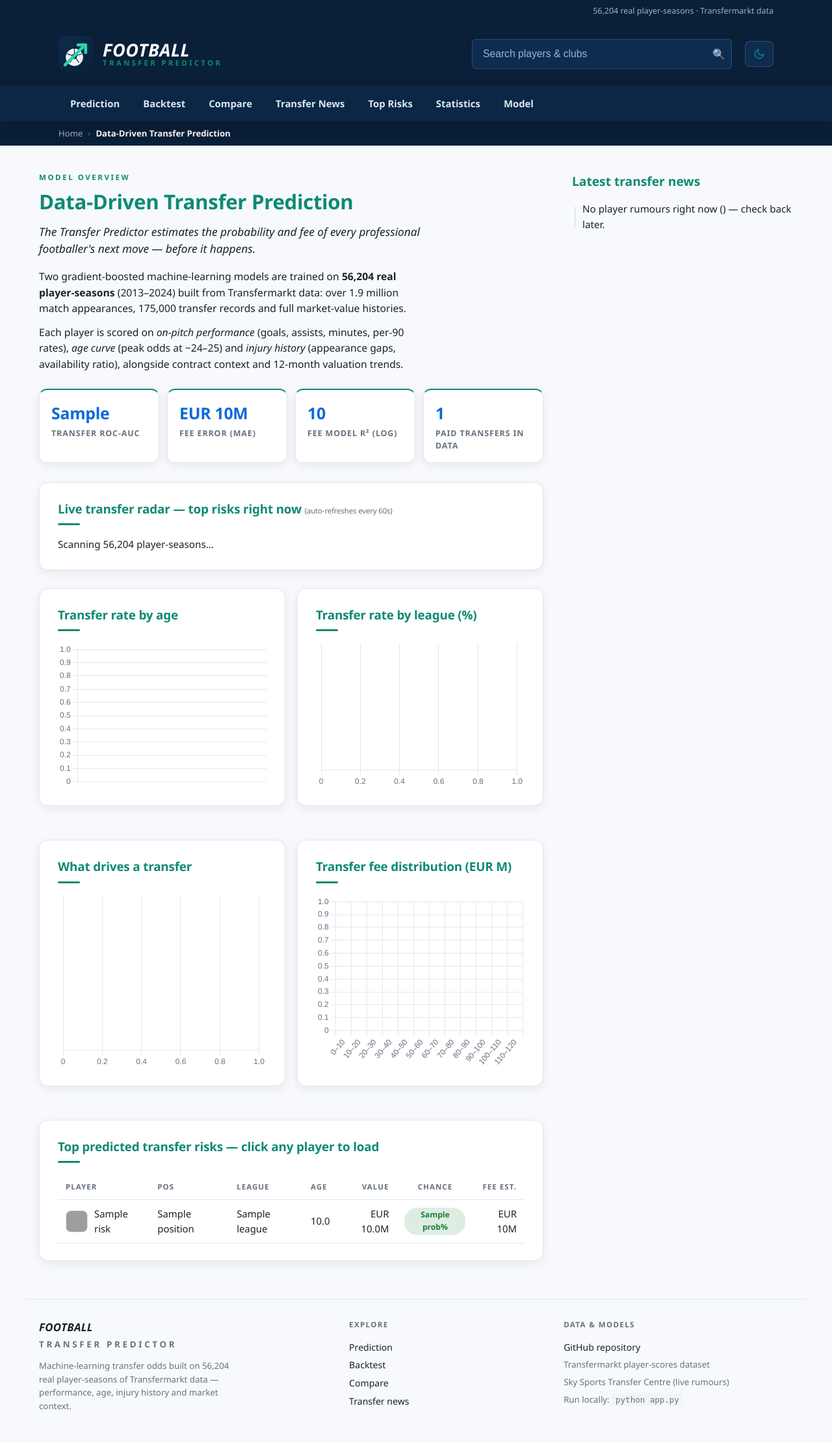
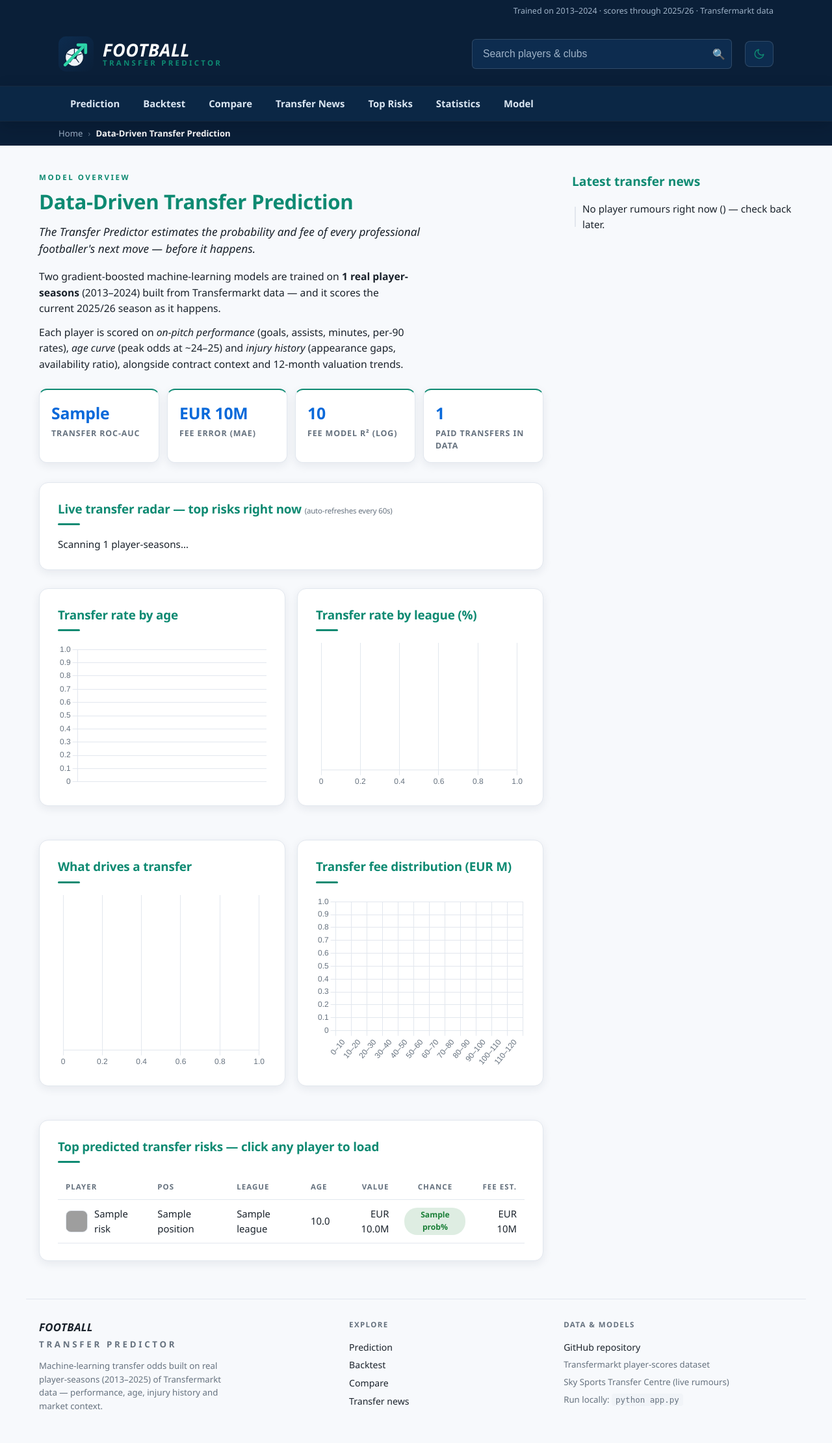
Before and after one commit to izzathashim2006-dotcom/transfer-predictor, a Flask app: template templates/index.html in a window 1280 px wide. Shown: the whole page at 65% size. Run offline with Flask 3, Linux system fonts and the light colour scheme; the template is opened without the code that fills it: most values are stand-ins (such as "Sample title", 1, 10 or a date in 2020); data that the repository does not hold is empty; parts of the project's set-up code (start-up, migrations or seed data) failed here and were passed over; grey boxes are pictures that could not be loaded.

Commit message:
Data refresh: include current 2025/26 season (61,185 player-seasons); train on 2013-2024, score 2025 live

```diff
--- a/build_backtest.py
+++ b/build_backtest.py
@@ -30,6 +30,7 @@ def norm(s):
 
 def main():
     df = pd.read_csv("data/real_players.csv")
+    df = df[df["season"] <= 2024].reset_index(drop=True)
     X = prep(df)
     print("Cross-validating on", len(df), "player-seasons (this takes a few minutes)...")
     clf = HistGradientBoostingClassifier(max_iter=300, learning_rate=0.08,
--- a/build_real_dataset.py
+++ b/build_real_dataset.py
@@ -114,7 +114,7 @@ def value_asof(season_end):
     return v.groupby("player_id")["market_value_in_eur"].last()
 
 mv_now = value_asof(pd.Timestamp("2030-01-01"))  # last known valuation
-for y in range(2012, 2026):
+for y in range(2012, 2027):
     end = pd.Timestamp(f"{y+1}-06-30")
     yr = end.year
     perf.loc[perf["season"] == yr - 1, "mv_eur"] = perf.loc[perf["season"] == yr - 1, "player_id"].map(value_asof(end))
@@ -129,7 +129,7 @@ tr = pd.read_csv(f"{RAW}/transfers.csv",
                  usecols=["player_id", "transfer_date", "transfer_fee", "transfer_season"],
                  dtype={"player_id": "int32", "transfer_fee": "float64"}, parse_dates=["transfer_date"])
 tr = tr[tr["from_club_id"] != tr["to_club_id"]] if "from_club_id" in tr.columns else tr
-tr = tr[(tr["transfer_date"] >= "2013-01-01") & (tr["transfer_date"] <= "2026-02-28")]
+tr = tr[(tr["transfer_date"] >= "2013-01-01") & (tr["transfer_date"] <= "2027-02-28")]
 
 # window after season end: 1 June (Y+1) -> 28 Feb (Y+2)
 tr["season"] = np.where(tr["transfer_date"].dt.month >= 7, tr["transfer_date"].dt.year - 1,
@@ -166,7 +166,7 @@ perf["assists_per90"] = (perf["assists"] / perf["minutes"] * 90).round(3)
 
 # ---------------------------------------------------------------- filter + save
 df = perf[(perf["apps"] >= 10) & (perf["minutes"] >= 450) &
-          (perf["season"].between(2013, 2024)) & perf["mv_eur"].notna() &
+          (perf["season"].between(2013, 2025)) & perf["mv_eur"].notna() &
           perf["position"].notna()].copy()
 df = df[["player_id", "name", "season", "position", "sub_position", "foot", "height_in_cm",
          "age", "league", "apps", "minutes", "goals", "assists", "goals_per90", "assists_per90",
--- a/templates/backtest.html
+++ b/templates/backtest.html
@@ -5,7 +5,7 @@
 <meta name="viewport" content="width=device-width, initial-scale=1.0">
 <title>Backtest — Was the model right? | Transfer Predictor</title>
 <meta property="og:title" content="Football Transfer Predictor">
-<meta property="og:description" content="ML transfer odds for 56,204 real player-seasons — probability, expected fee, why, and live rumours.">
+<meta property="og:description" content="ML transfer odds from 56,204 real player-seasons — probability, expected fee, why, and live rumours.">
 <meta property="og:image" content="https://transfer-predictor-teea.onrender.com/assets/og.png">
 <meta property="og:type" content="website">
 <meta name="twitter:card" content="summary_large_image">
--- a/templates/compare.html
+++ b/templates/compare.html
@@ -5,7 +5,7 @@
 <meta name="viewport" content="width=device-width, initial-scale=1.0">
 <title>Player comparison | Transfer Predictor</title>
 <meta property="og:title" content="Football Transfer Predictor">
-<meta property="og:description" content="ML transfer odds for 56,204 real player-seasons — probability, expected fee, why, and live rumours.">
+<meta property="og:description" content="ML transfer odds from 56,204 real player-seasons — probability, expected fee, why, and live rumours.">
 <meta property="og:image" content="https://transfer-predictor-teea.onrender.com/assets/og.png">
 <meta property="og:type" content="website">
 <meta name="twitter:card" content="summary_large_image">
--- a/templates/index.html
+++ b/templates/index.html
@@ -5,7 +5,7 @@
 <meta name="viewport" content="width=device-width, initial-scale=1.0">
 <title>Transfer Predictor — Real Transfermarkt Data</title>
 <meta property="og:title" content="Football Transfer Predictor">
-<meta property="og:description" content="ML transfer odds for 56,204 real player-seasons — probability, expected fee, why, and live rumours.">
+<meta property="og:description" content="ML transfer odds for real player-seasons (2013–2025) — probability, expected fee, why, and live rumours.">
 <meta property="og:image" content="https://transfer-predictor-teea.onrender.com/assets/og.png">
 <meta property="og:type" content="website">
 <meta name="twitter:card" content="summary_large_image">
@@ -17,7 +17,7 @@
 </head>
 <body>
 <div class="topbar">
-  <div class="wrap"><span>56,204 real player-seasons · Transfermarkt data</span></div>
+  <div class="wrap"><span>Trained on 2013–2024 · scores through 2025/26 · Transfermarkt data</span></div>
 </div>
 
 <header class="sitehead">
@@ -57,8 +57,8 @@
       <p class="lede">The Transfer Predictor estimates the probability and fee of every professional
       footballer's next move — before it happens.</p>
       <p>Two gradient-boosted machine-learning models are trained on
-      <b>56,204 real player-seasons</b> (2013–2024) built from Transfermarkt data: over 1.9 million
-      match appearances, 175,000 transfer records and full market-value histories.</p>
+      <b>{{ metrics.n_rows|default("56,204") }} real player-seasons</b> (2013–2024) built from Transfermarkt
+      data — and it scores the current 2025/26 season as it happens.</p>
       <p>Each player is scored on <i>on-pitch performance</i> (goals, assists, minutes, per-90 rates),
       <i>age curve</i> (peak odds at ~24–25) and <i>injury history</i> (appearance gaps, availability
       ratio), alongside contract context and 12-month valuation trends.</p>
@@ -73,7 +73,7 @@
 
     <div class="card" id="radar">
     <h3 class="sec">Live transfer radar — top risks right now <span style="font-size:.72rem;color:var(--muted);font-weight:400">(auto-refreshes every 60s)</span></h3>
-    <div class="radar-rows" id="radarRows"><div class="rmeta">Scanning 56,204 player-seasons…</div></div>
+    <div class="radar-rows" id="radarRows"><div class="rmeta">Scanning {{ metrics.n_rows|default("56,204") }} player-seasons…</div></div>
   </div>
 
   <div id="predCard" class="card hidden">
@@ -142,7 +142,7 @@
 <footer>
   <div class="fcol">
     <div class="fbrand">FOOTBALL<span>TRANSFER PREDICTOR</span></div>
-    <p>Machine-learning transfer odds built on 56,204 real player-seasons of
+    <p>Machine-learning transfer odds built on real player-seasons (2013–2025) of
     Transfermarkt data — performance, age, injury history and market context.</p>
   </div>
   <div class="fcol">
--- a/train_real_model.py
+++ b/train_real_model.py
@@ -37,6 +37,9 @@ def main():
     df = pd.read_csv("data/real_players.csv")
     X = prep(df)
     Path("model").mkdir(exist_ok=True)
+    # train on completed seasons only; the in-progress season is scored but never trained on
+    train_mask = df["season"] <= 2024
+    df, X = df[train_mask].reset_index(drop=True), X[train_mask].reset_index(drop=True)
 
     # ---- classifier ----
     clf = HistGradientBoostingClassifier(max_iter=300, learning_rate=0.08, class_weight={0: 1, 1: 2}, random_state=42)
```
Also changed, not shown: README.md, 1 other file.
